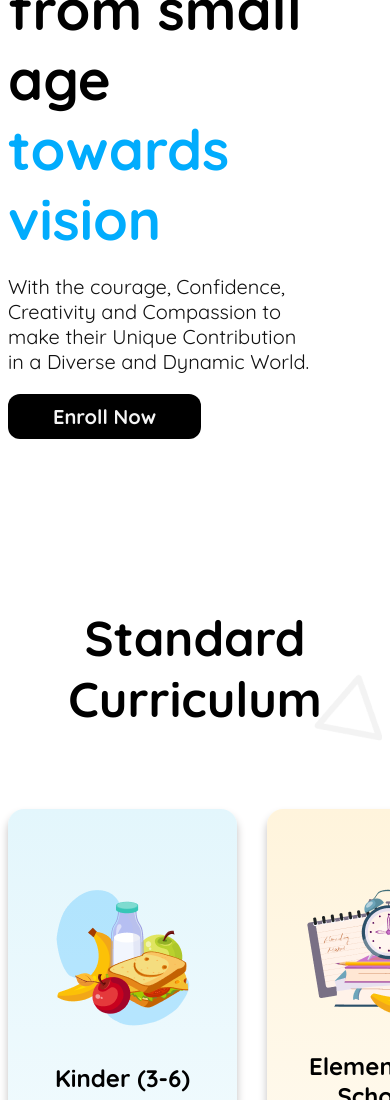
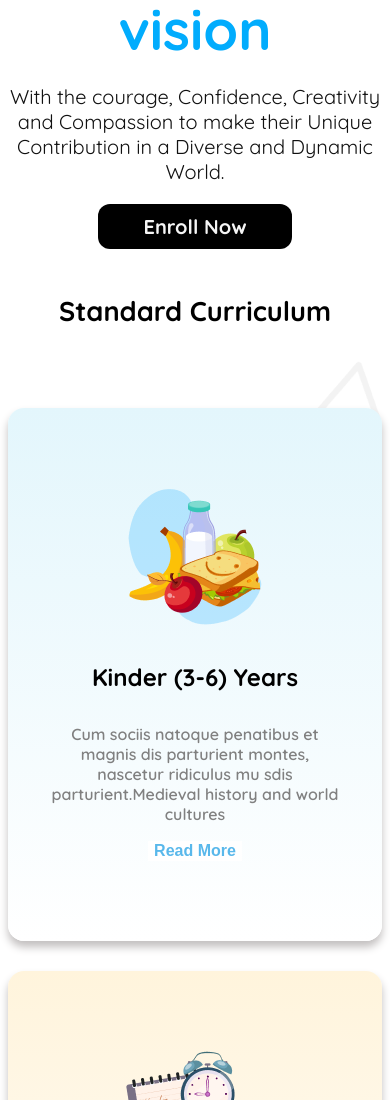
Before and after one commit to patwary9/Millstone02-assignment, a plain HTML site: page index.html in a window 390 px wide. Shown: the part 900-2000 px from the top of the page. Drawn offline with Linux system fonts and the light colour scheme.

Commit message:
3rd  commit

```diff
--- a/css style/style.css
+++ b/css style/style.css
@@ -87,6 +87,8 @@
 .banner-content{
   max-width: 1440px;
   margin: 120px 70px 120px 0px;
+  justify-content: center;
+  align-items: center;
 }
 .banner-title{
   font-size:3.5rem ;
@@ -140,8 +142,12 @@
 }
 .card{
   display: flex;
+  flex-wrap: wrap;
   gap: 30px;
   margin-top: 80px;
+  display: grid;
+  grid-template-columns: repeat(3,1fr);
+
 }
 .curriculam-card1{
   padding: 80px 40px;
@@ -170,13 +176,20 @@
 .card1-title{
   font-size: 1.5rem;
   font-weight: bold;
+  margin-top: 32px;
+  margin-bottom: 32px;
 }
 .card2-title{
   font-size: 1.5rem;
   font-weight: bold;
-}.card3-title{
+  margin-top: 32px;
+  margin-bottom: 32px;
+}
+.card3-title{
   font-size: 1.5rem;
   font-weight: bold;
+  margin-top: 32px;
+  margin-bottom: 32px;
 }
 .card1-description{
   font-size: 1rem;
@@ -233,4 +246,20 @@
   .brand-name{
     display: none;
   }
+  .banner-content{
+  justify-content: center;
+  text-align: center;
+  margin: 0 auto;
+  }
+  .icon-container{
+    display: none;
+  }
+  .card{
+    grid-template-columns: repeat(1,1fr);
+  }
+  .curriculam-title{
+    font-size: 1.7rem;
+    font-weight: bold;
+    margin-top: 45px;
+  }
 }
```
